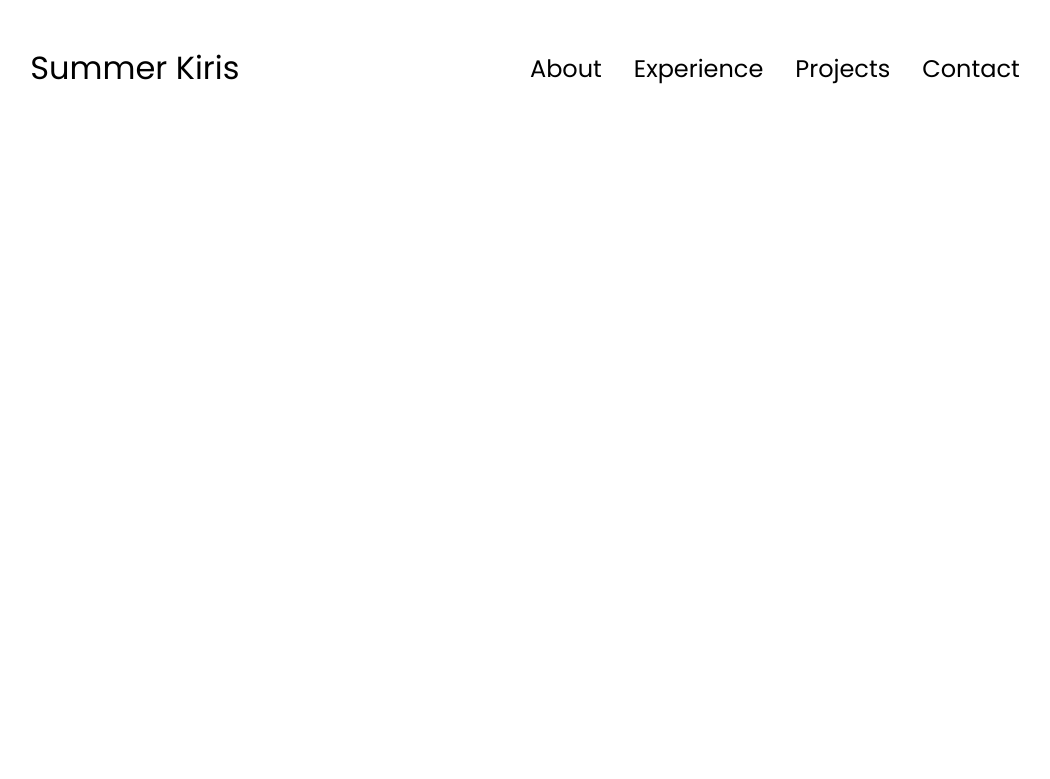
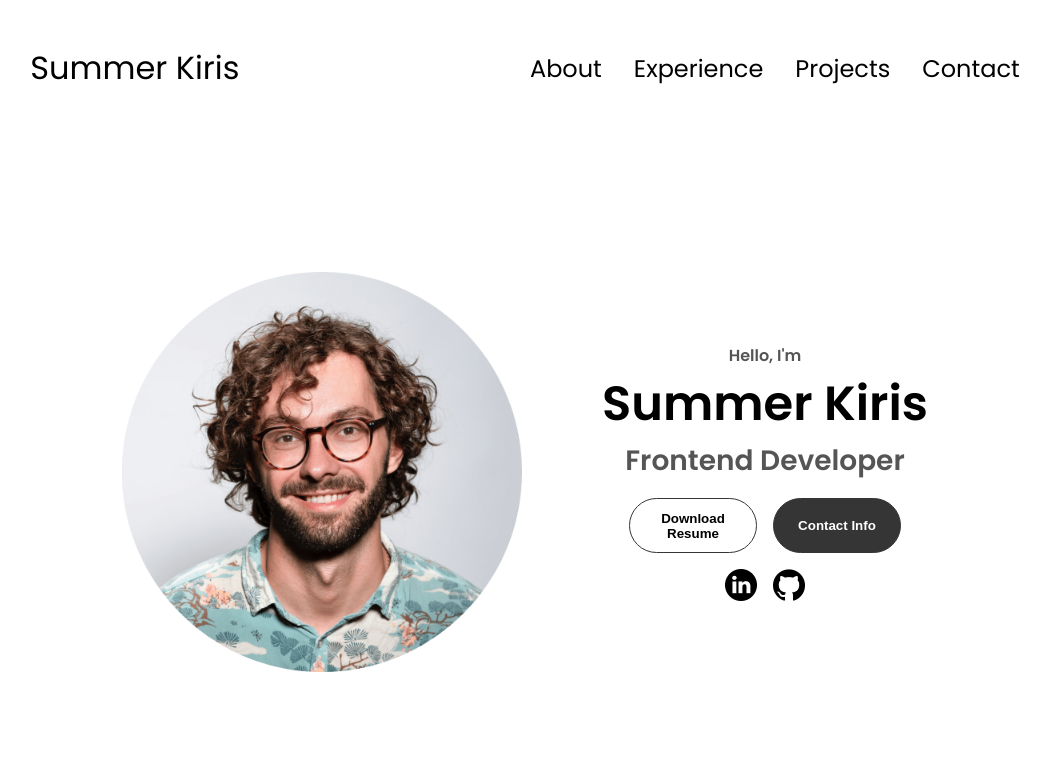
Before and after one commit to SummerinTech/responsive-portfolio, a plain HTML site: page index.html in a window 1280 px wide. Shown: the whole page, without its empty margins (115-1165 px from the left). Drawn offline with Linux system fonts and the light colour scheme.

Commit message:
add profile section and style with css

```diff
--- a/index.html
+++ b/index.html
@@ -35,6 +35,44 @@
 				</div>
 			</div>
 		</nav>
+		<section id="profile">
+			<div class="section__pic-container">
+				<img
+					src="./assets/profile-pic.png"
+					alt="Summer Kiris profile picture"
+				/>
+			</div>
+			<div class="section__text">
+				<p class="section__text__p1">Hello, I'm</p>
+				<h1 class="title">Summer Kiris</h1>
+				<p class="section__text__p2">Frontend Developer</p>
+				<div class="btn-container">
+					<button
+						class="btn btn-color-2"
+						onclick="window.open('./assets/resume-example.pdf')"
+					>
+						Download Resume
+					</button>
+					<button class="btn btn-color-1" onclick="location.href='./#contact'">
+						Contact Info
+					</button>
+				</div>
+				<div id="socials-container">
+					<img
+						src="./assets/linkedin.png"
+						alt="My Linkedin Profile"
+						class="icon"
+						onclick="location.href='https://linkedin.com/ '"
+					/>
+					<img
+						src="./assets/github.png"
+						alt="My Github Profile"
+						class="icon"
+						onclick="location.href='https://github.com/ '"
+					/>
+				</div>
+			</div>
+		</section>
 		<script src="script.js"></script>
 	</body>
 </html>
--- a/style.css
+++ b/style.css
@@ -15,18 +15,20 @@ html {
 }
 
 p {
-  rgb(85,85,85);
+	color: rgb(85, 85, 85);
 }
 
 /* TRANSITION */
 
-a, .btn {
+a,
+.btn {
 	transition: all 300ms ease;
 }
 
 /* DESKTOP NAV */
 
-nav, .nav-links {
+nav,
+.nav-links {
 	display: flex;
 }
 
@@ -52,12 +54,11 @@ a:hover {
 	color: grey;
 	text-decoration: underline;
 	text-underline-offset: 1rem;
-  text-decoration-color: rgb(181,181,181);
+	text-decoration-color: rgb(181, 181, 181);
 }
 
 .logo {
 	font-size: 2rem;
-
 }
 
 .logo:hover {
@@ -67,7 +68,7 @@ a:hover {
 /* HAMBURGER MENU */
 
 #hamburger-nav {
-  display:none;
+	display: none;
 }
 
 .hamburger-menu {
@@ -88,7 +89,7 @@ a:hover {
 	width: 100%;
 	height: 2px;
 	background-color: black;
-  transition: all .3 ease-in-out;
+	transition: all 0.3 ease-in-out;
 }
 
 .menu-links {
@@ -99,7 +100,7 @@ a:hover {
 	width: fit-content;
 	max-height: 0;
 	overflow: hidden;
-  transition: all .3 ease-in-out;
+	transition: all 0.3 ease-in-out;
 }
 
 .menu-links a {
@@ -109,25 +110,24 @@ a:hover {
 	font-size: 1.5rem;
 	color: black;
 	text-decoration: none;
-  transition: all .3 ease-in-out;
+	transition: all 0.3 ease-in-out;
 }
 
 .menu-links li {
-  list-style:none;
-
+	list-style: none;
 }
 
 .menu-links.open {
 	max-height: 300px;
 }
 
-.hamburger-icon.open span:first-child{
+.hamburger-icon.open span:first-child {
 	transform: rotate(45deg) translate(10px, 5px);
 }
-.hamburger-icon.open span:nth-child(2){
+.hamburger-icon.open span:nth-child(2) {
 	opacity: 0;
 }
-.hamburger-icon.open span:last-child{
+.hamburger-icon.open span:last-child {
 	transform: rotate(-45deg) translate(10px, -5px);
 }
 
@@ -135,8 +135,118 @@ a:hover {
 	transform: none;
 }
 .hamburger-icon span:first-child {
-  opacity:1;
+	opacity: 1;
 }
 .hamburger-icon span:first-child {
 	transform: none;
 }
+
+/* SECTIONS */
+
+section {
+	padding-top: 4vh;
+	height: 96vh;
+	margin: 0 10rem;
+	box-sizing: border-box;
+	min-height: fit-content;
+}
+
+.section-container {
+	display: flex;
+}
+
+/* PROFILE SECTION */
+
+#profile {
+	display: flex;
+	justify-content: center;
+	gap: 5rem;
+	height: 80vh;
+}
+
+.section__pic-container {
+	display: flex;
+	height: 400px;
+	width: 400px;
+	margin: auto 0;
+}
+
+.section__text {
+	align-self: center;
+	text-align: center;
+}
+
+.section__text p {
+	font-weight: 600;
+}
+
+.section__text__p1 {
+	text-align: center;
+}
+
+.section__text__p2 {
+	font-size: 1.75rem;
+	margin-bottom: 1rem;
+}
+
+.title {
+	font-size: 3rem;
+	text-align: center;
+}
+
+#socials-container {
+	display: flex;
+	justify-content: center;
+	margin-top: 1rem;
+	gap: 1rem;
+}
+
+/* ICONS */
+.icon {
+	cursor: pointer;
+	height: 2rem;
+}
+
+/* BUTTONS */
+
+.btn-container {
+	display: flex;
+	justify-content: center;
+	gap: 1rem;
+}
+
+.btn {
+	font-weight: 600;
+	transition: all 300ms ease;
+	padding: 0.7rem;
+	width: 8rem;
+	border-radius: 2rem;
+}
+
+.btn-color-1,
+.btn-color-2 {
+	border: rgb(53, 53, 53) 0.1rem solid;
+}
+
+.btn-color-1:hover,
+.btn-color-2:hover {
+	cursor: pointer;
+}
+
+.btn-color-1,
+.btn-color-2:hover {
+	background: rgb(53, 53, 53);
+	color: white;
+}
+
+.btn-color-1:hover {
+	background: rgb(0, 0, 0);
+}
+
+.btn-color-2 {
+	background: none;
+}
+
+.btn-color-2:hover {
+	border: rgb(255, 255, 255) 0.1rem solid;
+}
```
Lines whose indentation alone changed are shown as unchanged.
